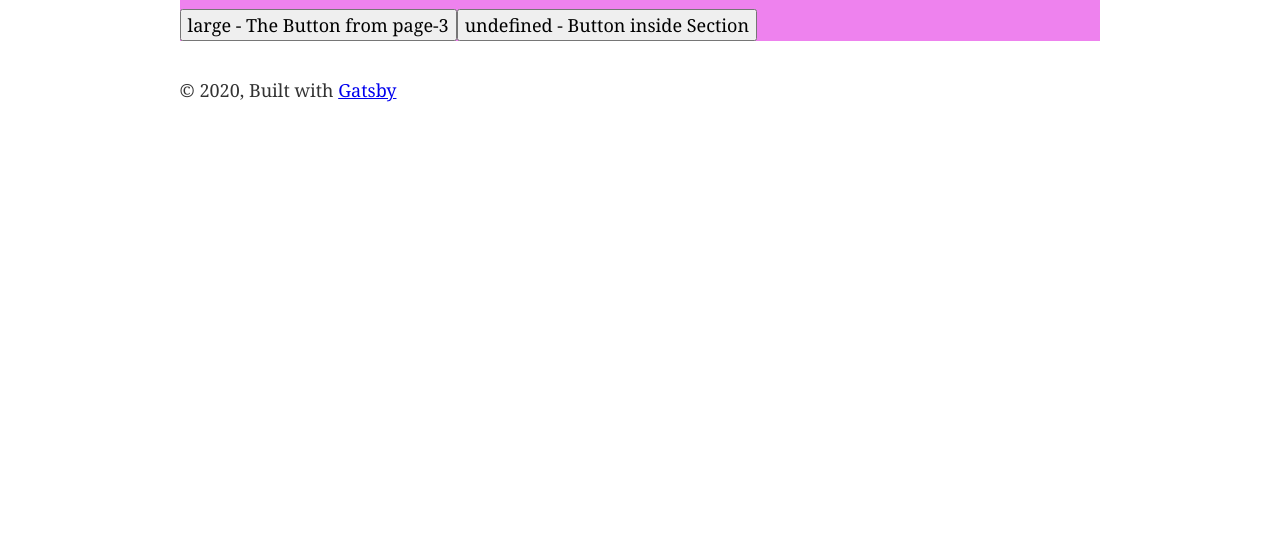
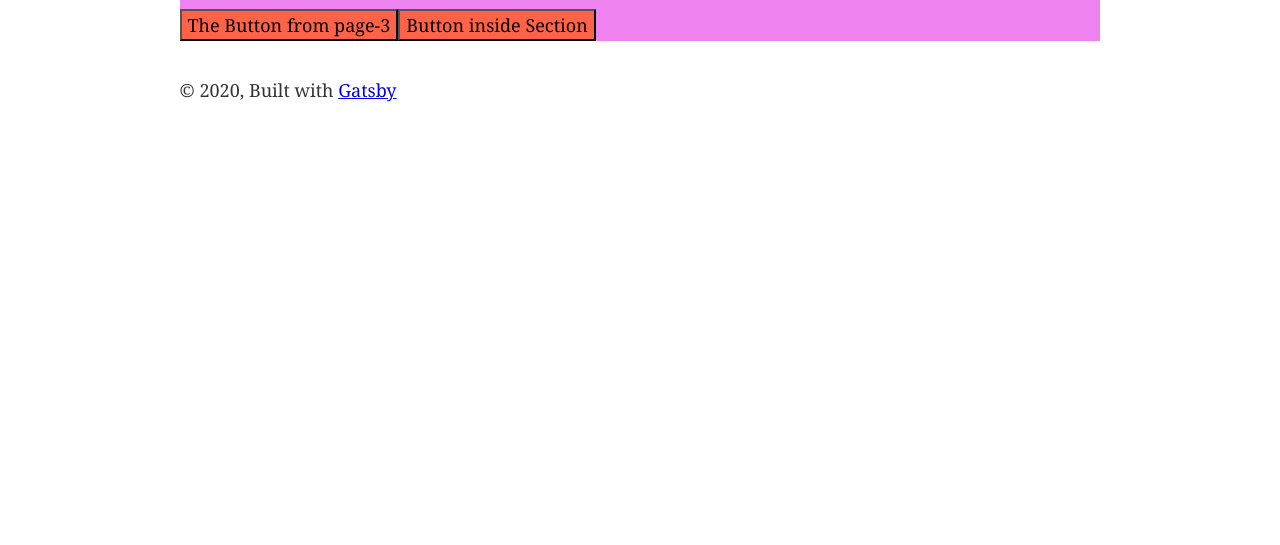
Before and after one commit to cadekynaston/gatsby-monorepo, a Gatsby site in the folder @leshen/ui/: page /page-3 in a window 1280 px wide. Shown: the part 255-800 px from the top of the page. Built offline with nearby package versions, Linux system fonts and the light colour scheme; Gatsby itself is replaced by a stand-in of ours.

Commit message:
fixed styling

```diff
--- a/@leshen/ui/src/components/button/index.js
+++ b/@leshen/ui/src/components/button/index.js
@@ -1,9 +1,14 @@
 import React from 'react';
+import styled from '@emotion/styled';
 
 const Button = ({ children, size }) => (
-  <button type="button">
-    {`${size} - ${children}`}
-  </button>
+  <StyledButton type="button">
+    {children}
+  </StyledButton>
 );
 
+const StyledButton = styled.button`
+  background-color: tomato;
+`;
+
 export default Button;
```
